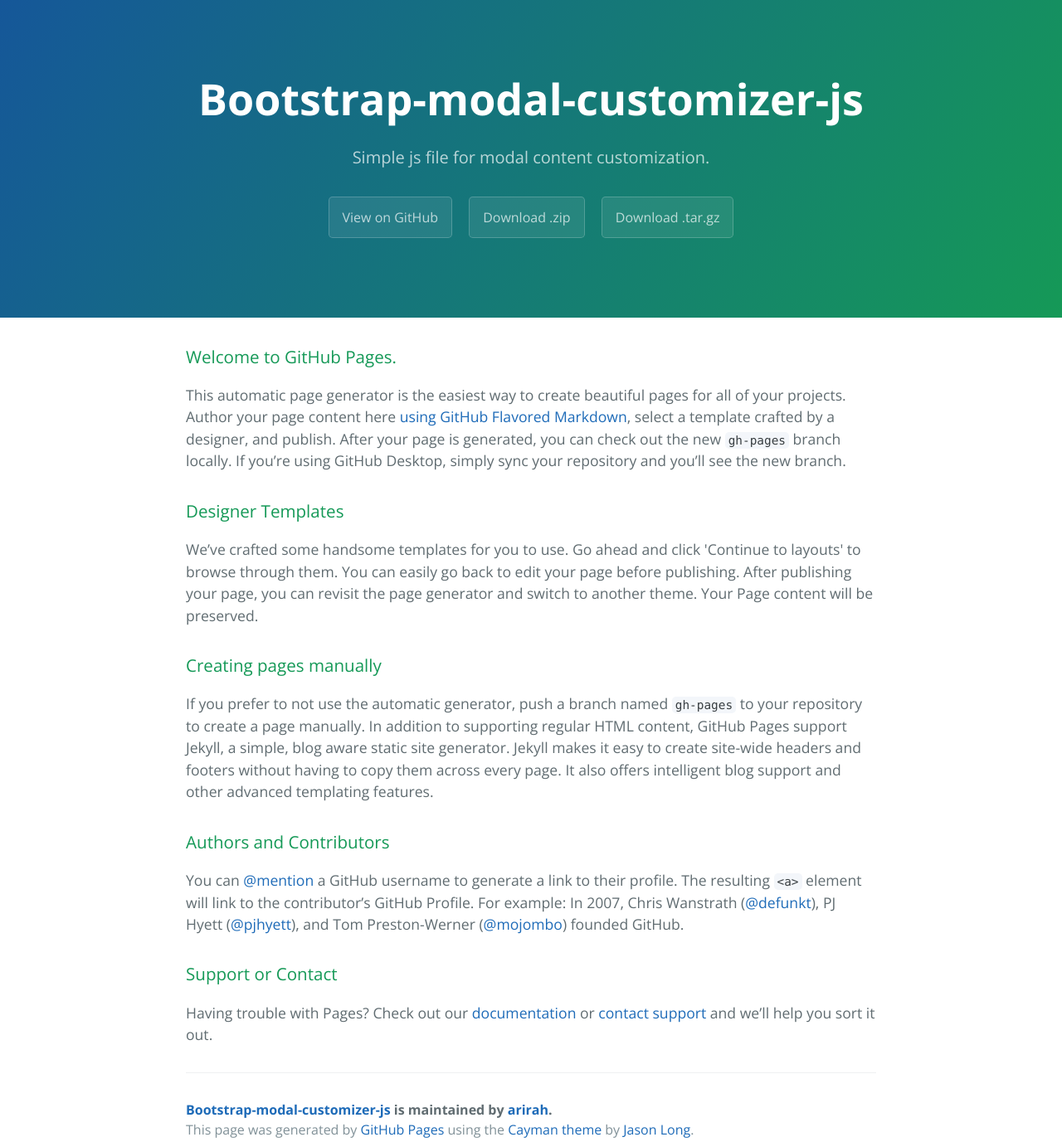
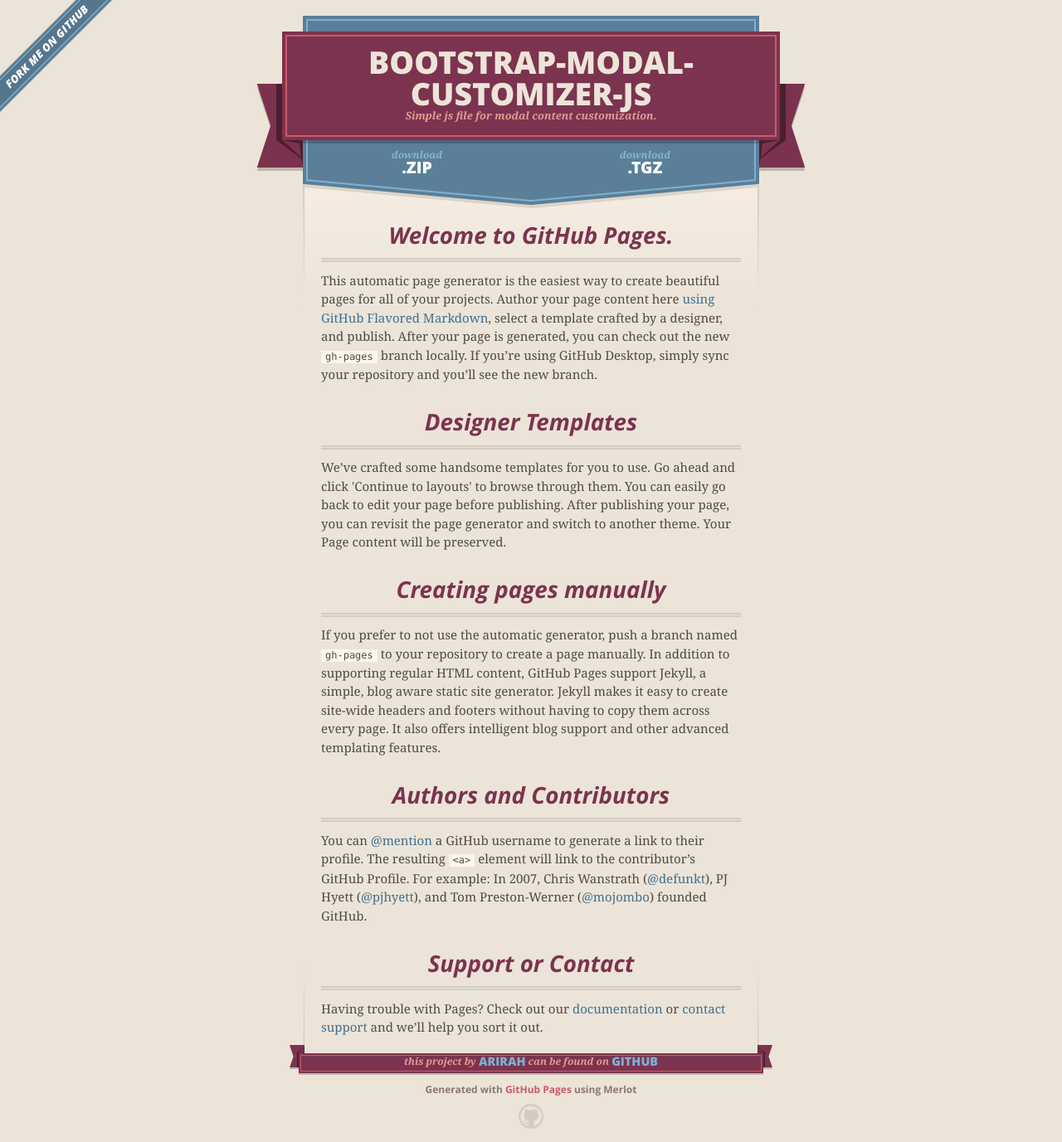
Before and after one commit to arirah/Bootstrap-Modal-Customizer-JS, a plain HTML site: page index.html in a window 1280 px wide. Shown: the whole page at 83% size. Drawn offline with nearby package versions, Linux system fonts and the light colour scheme.

Commit message:
Create gh-pages branch via GitHub

```diff
--- a/index.html
+++ b/index.html
@@ -1,25 +1,52 @@
 <!DOCTYPE html>
-<html lang="en-us">
+<html>
   <head>
-    <meta charset="UTF-8">
+    <meta charset='utf-8'>
+    <meta http-equiv="X-UA-Compatible" content="chrome=1">
+    <meta name="viewport" content="width=640">
+
+    <link rel="stylesheet" href="stylesheets/core.css" media="screen">
+    <link rel="stylesheet" href="stylesheets/mobile.css" media="handheld, only screen and (max-device-width:640px)">
+    <link rel="stylesheet" href="stylesheets/github-light.css">
+
+    <script type="text/javascript" src="javascripts/modernizr.js"></script>
+    <script type="text/javascript" src="https://ajax.googleapis.com/ajax/libs/jquery/1.7.1/jquery.min.js"></script>
+    <script type="text/javascript" src="javascripts/headsmart.min.js"></script>
+    <script type="text/javascript">
+      $(document).ready(function () {
+        $('#main_content').headsmart()
+      })
+    </script>
     <title>Bootstrap-modal-customizer-js by arirah</title>
-    <meta name="viewport" content="width=device-width, initial-scale=1">
-    <link rel="stylesheet" type="text/css" href="stylesheets/normalize.css" media="screen">
-    <link href='https://fonts.googleapis.com/css?family=Open+Sans:400,700' rel='stylesheet' type='text/css'>
-    <link rel="stylesheet" type="text/css" href="stylesheets/stylesheet.css" media="screen">
-    <link rel="stylesheet" type="text/css" href="stylesheets/github-light.css" media="screen">
   </head>
+
   <body>
-    <section class="page-header">
-      <h1 class="project-name">Bootstrap-modal-customizer-js</h1>
-      <h2 class="project-tagline">Simple js file for modal content customization. </h2>
-      <a href="https://github.com/arirah/Bootstrap-Modal-Customizer-JS-" class="btn">View on GitHub</a>
-      <a href="https://github.com/arirah/Bootstrap-Modal-Customizer-JS-/zipball/master" class="btn">Download .zip</a>
-      <a href="https://github.com/arirah/Bootstrap-Modal-Customizer-JS-/tarball/master" class="btn">Download .tar.gz</a>
-    </section>
+    <a id="forkme_banner" href="https://github.com/arirah/Bootstrap-Modal-Customizer-JS-">View on GitHub</a>
+    <div class="shell">
 
-    <section class="main-content">
-      <h3>
+      <header>
+        <span class="ribbon-outer">
+          <span class="ribbon-inner">
+            <h1>Bootstrap-modal-customizer-js</h1>
+            <h2>Simple js file for modal content customization. </h2>
+          </span>
+          <span class="left-tail"></span>
+          <span class="right-tail"></span>
+        </span>
+      </header>
+
+      <section id="downloads">
+        <span class="inner">
+          <a href="https://github.com/arirah/Bootstrap-Modal-Customizer-JS-/zipball/master" class="zip"><em>download</em> .ZIP</a><a href="https://github.com/arirah/Bootstrap-Modal-Customizer-JS-/tarball/master" class="tgz"><em>download</em> .TGZ</a>
+        </span>
+      </section>
+
+
+      <span class="banner-fix"></span>
+
+
+      <section id="main_content">
+        <h3>
 <a id="welcome-to-github-pages" class="anchor" href="#welcome-to-github-pages" aria-hidden="true"><span class="octicon octicon-link"></span></a>Welcome to GitHub Pages.</h3>
 
 <p>This automatic page generator is the easiest way to create beautiful pages for all of your projects. Author your page content here <a href="https://guides.github.com/features/mastering-markdown/">using GitHub Flavored Markdown</a>, select a template crafted by a designer, and publish. After your page is generated, you can check out the new <code>gh-pages</code> branch locally. If you’re using GitHub Desktop, simply sync your repository and you’ll see the new branch.</p>
@@ -43,14 +70,21 @@
 <a id="support-or-contact" class="anchor" href="#support-or-contact" aria-hidden="true"><span class="octicon octicon-link"></span></a>Support or Contact</h3>
 
 <p>Having trouble with Pages? Check out our <a href="https://help.github.com/pages">documentation</a> or <a href="https://github.com/contact">contact support</a> and we’ll help you sort it out.</p>
+      </section>
 
-      <footer class="site-footer">
-        <span class="site-footer-owner"><a href="https://github.com/arirah/Bootstrap-Modal-Customizer-JS-">Bootstrap-modal-customizer-js</a> is maintained by <a href="https://github.com/arirah">arirah</a>.</span>
-
-        <span class="site-footer-credits">This page was generated by <a href="https://pages.github.com">GitHub Pages</a> using the <a href="https://github.com/jasonlong/cayman-theme">Cayman theme</a> by <a href="https://twitter.com/jasonlong">Jason Long</a>.</span>
+      <footer>
+        <span class="ribbon-outer">
+          <span class="ribbon-inner">
+            <p>this project by <a href="https://github.com/arirah">arirah</a> can be found on <a href="https://github.com/arirah/Bootstrap-Modal-Customizer-JS-">GitHub</a></p>
+          </span>
+          <span class="left-tail"></span>
+          <span class="right-tail"></span>
+        </span>
+        <p>Generated with <a href="https://pages.github.com">GitHub Pages</a> using Merlot</p>
+        <span class="octocat"></span>
       </footer>
 
-    </section>
+    </div>
 
 
   </body>
```
